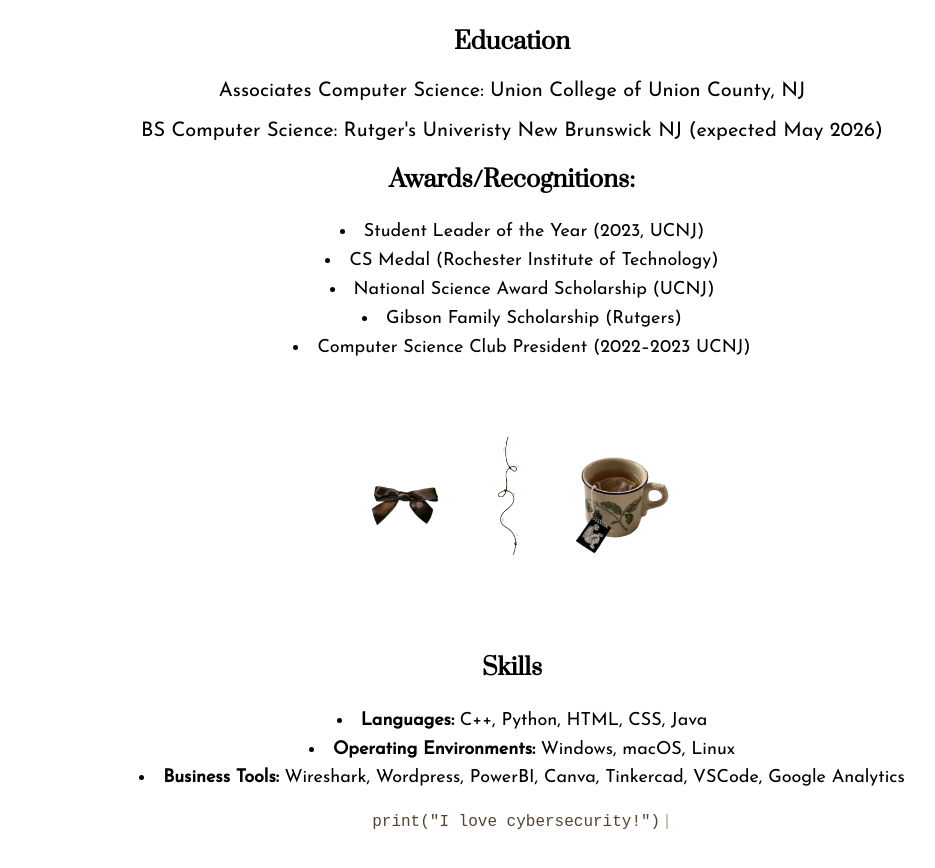
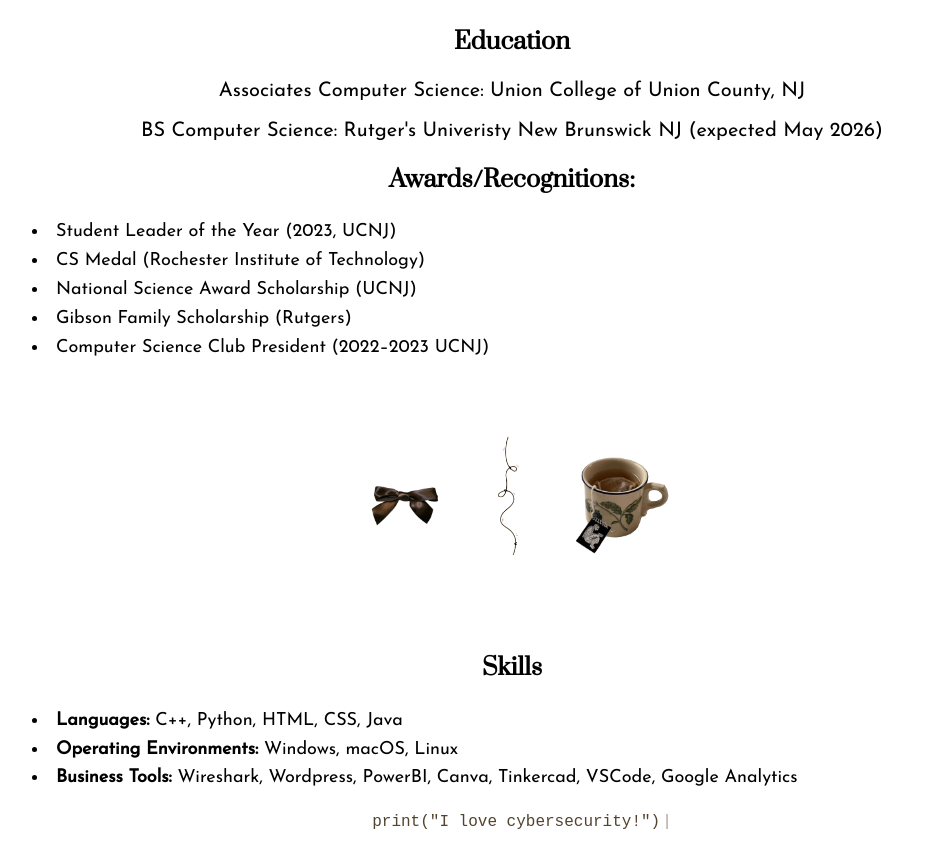
Before and after one commit to kaylarose06/Portfolio, a plain HTML site: page index.html in a window 1280 px wide. Shown: the part 1243-2111 px from the top of the page, without its empty margins (128-1063 px from the left). Drawn offline with Linux system fonts and the light colour scheme; no server answers.

Commit message:
Add files via upload

```diff
--- a/style.css
+++ b/style.css
@@ -350,14 +350,15 @@
     text-align: center;
   }
 
+  .skills-list,
   .award-list {
     font-size: 16px;
     line-height: 1.5;
-  }
-
-  .skills-list {
-    font-size: 16px;
-    line-height: 1.5;
+    width: 100%;
+    padding-left: 0;
+    padding-right: 0;
+    margin-left: 0;
+    text-align: left;
   }
 
   .about-image {
@@ -776,18 +777,12 @@
   pointer-events: none; /* avoids interfering with clicks */
 }
 
+.skills-list,
 .award-list {
   padding-left: 20px;
   margin-top: 10px;
   font-size: 18px;
   line-height: 1.6;
-  list-style-position: inside; /* Keeps bullets aligned with text */
+  list-style-position: inside;
+  text-align: left;
 }
-
-.skills-list {
-  padding-left: 20px;
-  margin-top: 10px;
-  font-size: 18px;
-  line-height: 1.6;
-  list-style-position: inside;
-}
```
